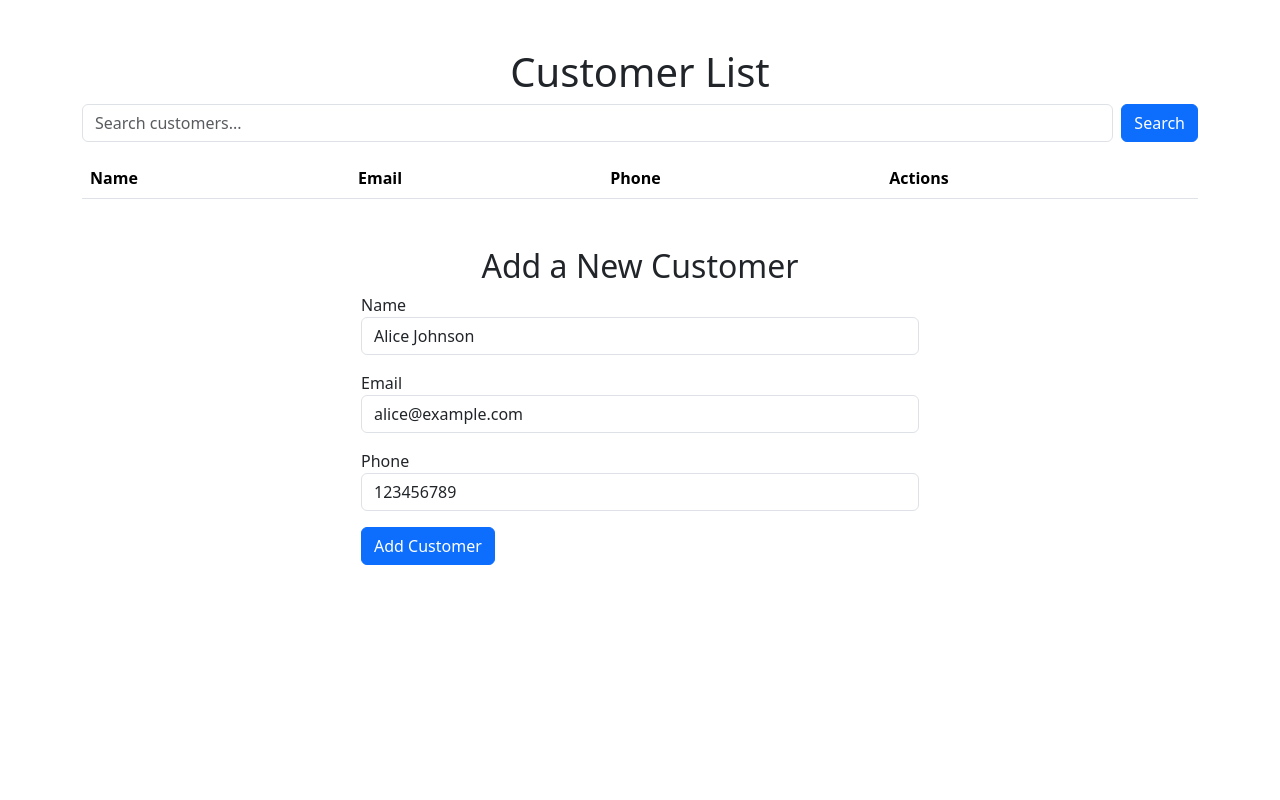
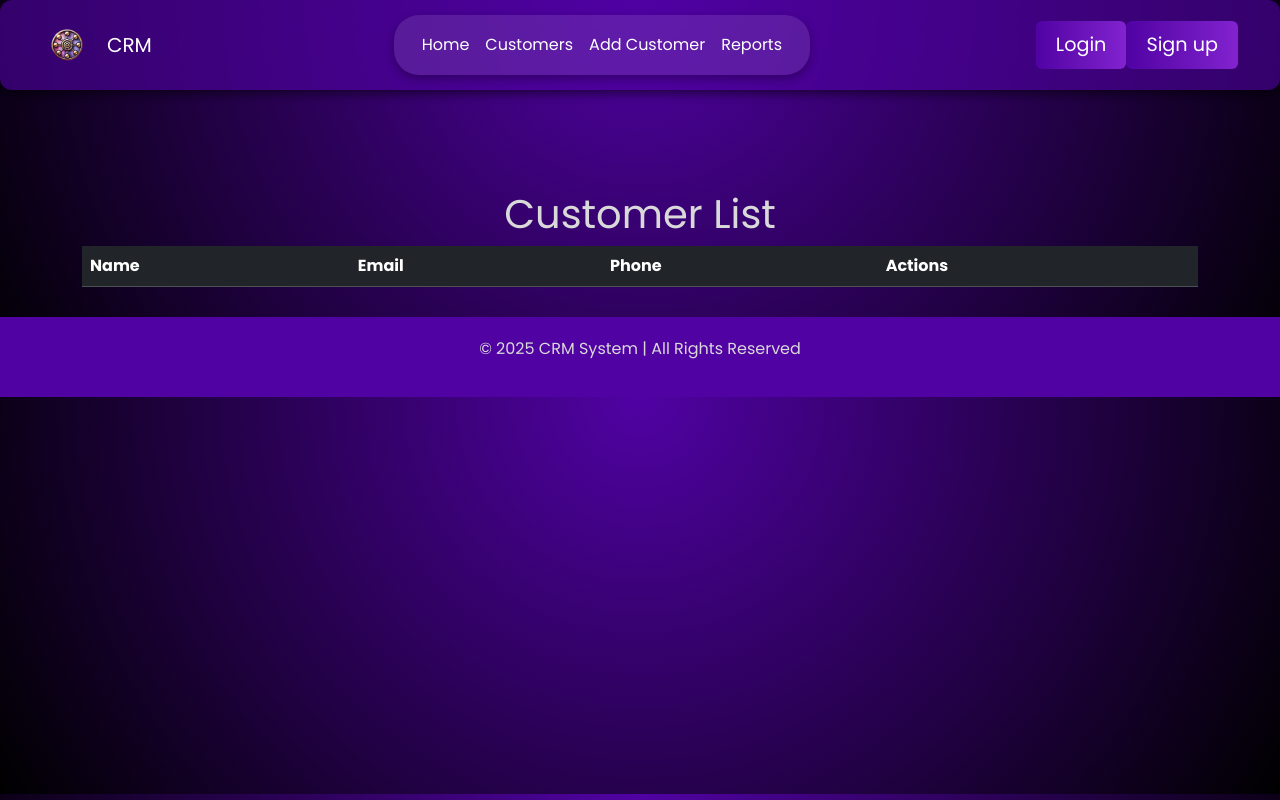
Before and after one commit to OfekYosef-D/CRM_Project, a Flask app: page /edit/1 in a window 1280 px wide. Run offline with Flask 3, Linux system fonts and the light colour scheme; lists and menus that the app fills with data are empty.

Commit message:
UI Enhancements: Navbar and Base Template Updates

```diff
--- a/app/routes.py
+++ b/app/routes.py
@@ -7,9 +7,13 @@ from app.forms import CustomerForm, LoginForm, SignupForm
 
 
 bcrypt = Bcrypt(app)
-@app.route('/')
+@app.route('/home')
+@login_required
 def home():
-    return render_template('home.html')
+    total_customers = len(Customer.query.all())  # Example stat: total number of customers
+    recent_customers = Customer.query.order_by(Customer.id.desc()).limit(5).all()  # Last 5 customers
+    return render_template('dashboard.html', total_customers=total_customers, recent_customers=recent_customers)
+
 
 @app.route('/customers', methods=['GET', 'POST'])
 @login_required
@@ -80,11 +84,11 @@ def login():
         if user and bcrypt.check_password_hash(user.password, form.password.data):
             login_user(user)
             flash('You have been logged in!', 'success')
-            return redirect(url_for('list_customers'))
+            return redirect(url_for('home'))  # Redirect to dashboard
         else:
-            flash('Login unsuccessful. Please check email and password', 'danger')
+            flash('Login unsuccessful. Please check email and password.', 'danger')
+    return render_template('login.html', form=form)
 
-    return render_template('login.html', form=form)
 
 @app.route('/logout')
 def logout():
@@ -95,3 +99,26 @@ def logout():
 @login_manager.user_loader
 def load_user(user_id):
     return User.query.get(int(user_id))
+
+
+@app.route('/add_customer', methods=['GET', 'POST'])
+@login_required
+def add_customer():
+    form = CustomerForm()
+    if form.validate_on_submit():
+        new_customer = Customer(
+            name=form.name.data,
+            email=form.email.data,
+            phone=form.phone.data
+        )
+        db.session.add(new_customer)
+        db.session.commit()
+        flash('Customer added successfully!', 'success')
+        return redirect(url_for('home'))
+    return render_template('add_customer.html', form=form)
+
+@app.route('/reports')
+@login_required
+def reports():
+    flash('Reports page is under construction.', 'info')
+    return redirect(url_for('home'))
--- a/app/templates/base.html
+++ b/app/templates/base.html
@@ -1,42 +1,148 @@
 <!DOCTYPE html>
-<html>
+<html lang="en">
 <head>
+    <meta charset="UTF-8">
+    <meta name="viewport" content="width=device-width, initial-scale=1.0">
     <title>{% block title %}CRM System{% endblock %}</title>
     <link rel="stylesheet" href="https://cdn.jsdelivr.net/npm/bootstrap@5.3.0-alpha1/dist/css/bootstrap.min.css">
+    <link rel="stylesheet" href="https://cdnjs.cloudflare.com/ajax/libs/bootstrap-icons/1.10.5/font/bootstrap-icons.min.css">
+    <link href="https://fonts.googleapis.com/css2?family=Poppins:wght@300;400;600;700&display=swap" rel="stylesheet">
+    <style>
+        body {
+            background: radial-gradient(circle at top, #5002A3, #000000);
+            font-family: 'Poppins', sans-serif;
+            color: #D9D9D9;
+            margin: 0;
+            padding: 0;
+        }
+
+        /* Navbar with Glassmorphism styling */
+        .navbar {
+            backdrop-filter: blur(15px);
+            background-color: rgba(80, 2, 163, 0.6);
+            padding: 15px 30px;
+            border-radius: 12px;
+            box-shadow: 0 4px 10px rgba(0, 0, 0, 0.5);
+        }
+
+        .navbar-nav {
+            background: rgba(255, 255, 255, 0.1);
+            border-radius: 25px;
+            padding: 10px 20px;
+            box-shadow: 0 4px 10px rgba(0, 0, 0, 0.3);
+        }
+
+        .navbar .nav-link {
+            color: white;
+            padding: 8px 15px;
+            font-size: 1rem;
+            border-radius: 15px;
+            transition: background-color 0.3s ease, color 0.3s ease;
+        }
+
+        .navbar .nav-link.active, .navbar .nav-link:hover {
+            background-color: #8223CF;
+            color: white;
+        }
+
+        .btn-primary {
+            background: linear-gradient(to right, #5002A3, #8223CF);
+            border: none;
+            padding: 10px 20px;
+            font-size: 1.2rem;
+            transition: transform 0.3s ease, box-shadow 0.3s ease;
+        }
+
+        .btn-primary:hover {
+            transform: scale(1.1);
+            box-shadow: 0 8px 20px rgba(130, 35, 207, 1);
+        }
+
+        .hero {
+            height: 100vh;
+            display: flex;
+            justify-content: center;
+            align-items: center;
+            flex-direction: column;
+            text-align: center;
+            color: white;
+        }
+
+        .hero h1 {
+            font-size: 4rem;
+            text-shadow: 0 0 10px #8223CF;
+        }
+
+        .hero .btn-primary {
+            margin-top: 20px;
+            box-shadow: 0 4px 10px rgba(130, 35, 207, 0.8);
+            transition: transform 0.3s ease, box-shadow 0.3s ease;
+        }
+
+        .hero .btn-primary:hover {
+            transform: scale(1.1);
+            box-shadow: 0 8px 20px rgba(130, 35, 207, 1);
+        }
+
+        .footer {
+            background-color: #5002A3;
+            padding: 20px;
+            text-align: center;
+            color: #D9D9D9;
+            margin-top: 30px;
+        }
+    </style>
 </head>
 <body>
     <!-- Navbar -->
-    <nav class="navbar navbar-expand-lg navbar-dark bg-primary mb-4">
+    <nav class="navbar navbar-expand-lg navbar-dark">
         <div class="container-fluid">
-            <a class="navbar-brand" href="{{ url_for('home') }}">CRM</a>
+            <!-- Brand Logo -->
+            <a class="navbar-brand d-flex align-items-center" href="{{ url_for('home') }}">
+                <img src="{{ url_for('static', filename='images/oy_logo.png') }}" alt="CRM Logo" style="width: 50px; height: 50px; margin-right: 15px; border-radius: 50%; vertical-align: middle;">
+                <span>CRM</span>
+            </a>
+
+            <!-- Toggler for mobile view -->
             <button class="navbar-toggler" type="button" data-bs-toggle="collapse" data-bs-target="#navbarNav">
                 <span class="navbar-toggler-icon"></span>
             </button>
-            <div class="collapse navbar-collapse" id="navbarNav">
-                <ul class="navbar-nav ms-auto">
-                    {% if current_user.is_authenticated %}
+            <div class="collapse navbar-collapse justify-content-center" id="navbarNav">
+                <!-- Navigation Links -->
+                <ul class="navbar-nav">
                     <li class="nav-item">
-                            <a class="nav-link" href="{{ url_for('list_customers') }}">Customers</a>
+                        <a class="nav-link {% if request.endpoint == 'home' %}active{% endif %}" href="{{ url_for('home') }}">Home</a>
                     </li>
                     <li class="nav-item">
-                            <a class="nav-link" href="{{ url_for('logout') }}">Logout</a>
-                        </li>
-                    {% else %}
-                        <li class="nav-item">
-                            <a class="nav-link" href="{{ url_for('login') }}">Login</a>
+                        <a class="nav-link {% if request.endpoint == 'list_customers' %}active{% endif %}" href="{{ url_for('list_customers') }}">Customers</a>
                     </li>
                     <li class="nav-item">
-                            <a class="nav-link" href="{{ url_for('signup') }}">Sign Up</a>
+                        <a class="nav-link {% if request.endpoint == 'add_customer' %}active{% endif %}" href="{{ url_for('add_customer') }}">Add Customer</a>
                     </li>
-                    {% endif %}
+                    <li class="nav-item">
+                        <a class="nav-link {% if request.endpoint == 'reports' %}active{% endif %}" href="{{ url_for('reports') }}">Reports</a>
+                    </li>
                 </ul>
+            </div>
+            <!-- Buttons -->
+            <div class="d-flex">
+                <a href="{{ url_for('login') }}" class="btn btn-primary">Login</a>
+                <a href="{{ url_for('signup') }}" class="btn btn-primary">Sign up</a>
             </div>
         </div>
     </nav>
 
-    <!-- Page Content -->
-    <div class="container">
+    <!-- Content -->
+    <div class="container" style="margin-top: 100px;">
         {% block content %}{% endblock %}
     </div>
+
+    <!-- Footer -->
+    <footer class="footer">
+        <p>&copy; 2025 CRM System | All Rights Reserved</p>
+    </footer>
+
+    <!-- Bootstrap JS -->
+    <script src="https://cdn.jsdelivr.net/npm/bootstrap@5.3.0-alpha1/dist/js/bootstrap.bundle.min.js"></script>
 </body>
 </html>
--- a/app/templates/customers.html
+++ b/app/templates/customers.html
@@ -1,18 +1,10 @@
-<!DOCTYPE html>
-<html lang="en">
-<head>
-    <meta charset="UTF-8">
-    <title>Customer List</title>
-    <link rel="stylesheet" href="https://cdn.jsdelivr.net/npm/bootstrap@5.3.0-alpha1/dist/css/bootstrap.min.css">
+{% extends "base.html" %}
 
-</head>
-<body class="container mt-5">
-    <h1 class="text-center">Customer List</h1>
-    <form method="GET" action="/customers" class="d-flex mb-3">
-        <input type="text" name="search" class="form-control me-2" placeholder="Search customers..." value="{{ request.args.get('search', '') }}">
-        <button type="submit" class="btn btn-primary">Search</button>
-    </form>
-    <table class="table table-striped">
+{% block title %}Customer List{% endblock %}
+
+{% block content %}
+<h1 class="holo-title text-center">Customer List</h1>
+<table class="table table-dark table-hover">
     <thead>
         <tr>
             <th>Name</th>
@@ -38,23 +30,4 @@
         {% endfor %}
     </tbody>
 </table>
-
-    <h2 class="text-center mt-5">Add a New Customer</h2>
-    <form method="POST" class="w-50 mx-auto">
-        {{ form.hidden_tag() }}
-        <div class="mb-3">
-            {{ form.name.label }}<br>
-            {{ form.name(class="form-control") }}
-        </div>
-        <div class="mb-3">
-            {{ form.email.label }}<br>
-            {{ form.email(class="form-control") }}
-        </div>
-        <div class="mb-3">
-            {{ form.phone.label }}<br>
-            {{ form.phone(class="form-control") }}
-        </div>
-        <button type="submit" class="btn btn-primary">Add Customer</button>
-    </form>
-</body>
-</html>
+{% endblock %}
```
Also changed, not shown: app/templates/dashboard.html (added, +34 -0 lines), app/static/images/oy_logo.png (added). Lines whose indentation alone changed are shown as unchanged.
